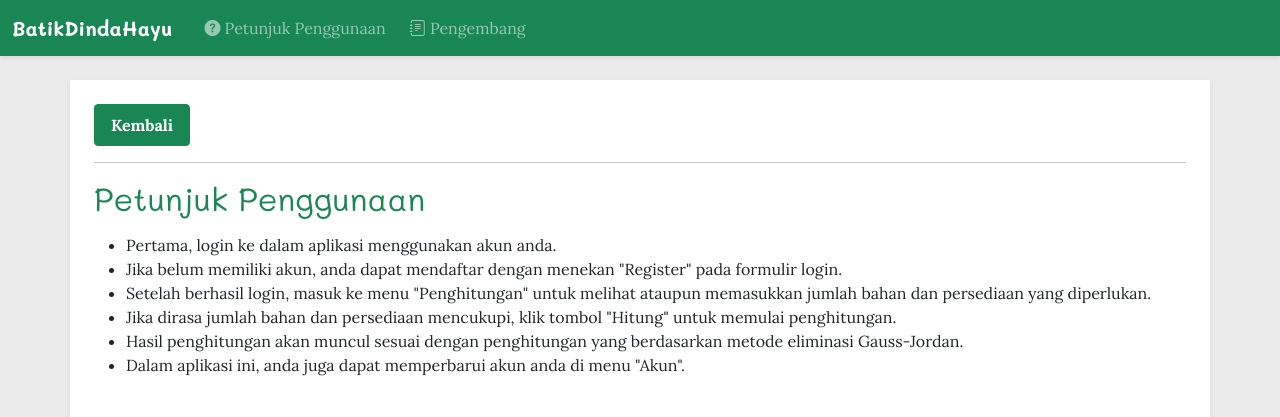
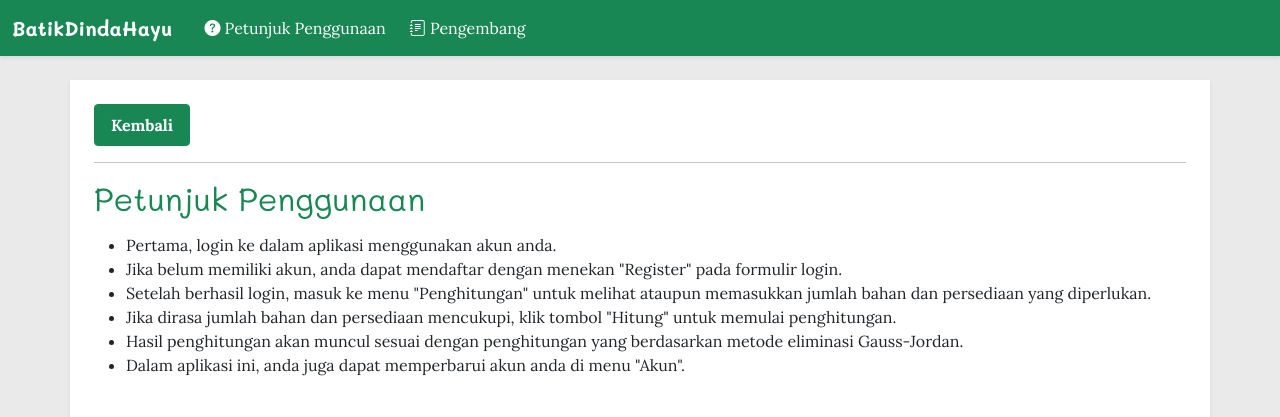
Before and after one commit to ahmadkhotibulu/WebApp-GaussJordan-BatikDindaHayu, a CodeIgniter 4 app: template app/Views/view_petunjuk.php in a window 1280 px wide. Shown: the top 417 px of the page. Run offline with PHP 8.4 and a stand-in for CodeIgniter, Linux system fonts and the light colour scheme; the template is opened without the code that fills it, so the values that code supplies are empty; some libraries are stand-ins or nearby versions.

Commit message:
Small UI improvement
- change opacity of navbar menu (top) to 100% to improve visibility.

```diff
--- a/app/Views/view_login.php
+++ b/app/Views/view_login.php
@@ -28,10 +28,10 @@
         <div class="collapse navbar-collapse" id="navbarSupportedContent">
           <ul class="navbar-nav ms-md-2" role="list">
             <li class="nav-item me-md-2">
-              <a class="nav-link" href="<?= base_url('petunjuk-page');?>"><i class="bi bi-question-circle-fill"></i> Petunjuk Penggunaan</a>
+              <a class="nav-link active" href="<?= base_url('petunjuk-page');?>"><i class="bi bi-question-circle-fill"></i> Petunjuk Penggunaan</a>
             </li>
             <li class="nav-item me-md-2">
-              <a class="nav-link" href="<?= base_url('pengembang-page');?>"><i class="bi bi-journal-text"></i> Pengembang</a>
+              <a class="nav-link active" href="<?= base_url('pengembang-page');?>"><i class="bi bi-journal-text"></i> Pengembang</a>
             </li>
           </ul>
         </div>
--- a/app/Views/view_pengembang.php
+++ b/app/Views/view_pengembang.php
@@ -28,10 +28,10 @@
         <div class="collapse navbar-collapse" id="navbarSupportedContent">
           <ul class="navbar-nav ms-md-2" role="list">
             <li class="nav-item me-md-2">
-              <a class="nav-link" href="<?= base_url('petunjuk-page');?>"><i class="bi bi-question-circle-fill"></i> Petunjuk Penggunaan</a>
+              <a class="nav-link active" href="<?= base_url('petunjuk-page');?>"><i class="bi bi-question-circle-fill"></i> Petunjuk Penggunaan</a>
             </li>
             <li class="nav-item me-md-2">
-              <a class="nav-link" href="<?= base_url('pengembang-page');?>"><i class="bi bi-journal-text"></i> Pengembang</a>
+              <a class="nav-link active" href="<?= base_url('pengembang-page');?>"><i class="bi bi-journal-text"></i> Pengembang</a>
             </li>
           </ul>
         </div>
--- a/app/Views/view_petunjuk.php
+++ b/app/Views/view_petunjuk.php
@@ -28,10 +28,10 @@
         <div class="collapse navbar-collapse" id="navbarSupportedContent">
           <ul class="navbar-nav ms-md-2" role="list">
             <li class="nav-item me-md-2">
-              <a class="nav-link" href="<?= base_url('petunjuk-page');?>"><i class="bi bi-question-circle-fill"></i> Petunjuk Penggunaan</a>
+              <a class="nav-link active" href="<?= base_url('petunjuk-page');?>"><i class="bi bi-question-circle-fill"></i> Petunjuk Penggunaan</a>
             </li>
             <li class="nav-item me-md-2">
-              <a class="nav-link" href="<?= base_url('pengembang-page');?>"><i class="bi bi-journal-text"></i> Pengembang</a>
+              <a class="nav-link active" href="<?= base_url('pengembang-page');?>"><i class="bi bi-journal-text"></i> Pengembang</a>
             </li>
           </ul>
         </div>
--- a/app/Views/view_register.php
+++ b/app/Views/view_register.php
@@ -28,10 +28,10 @@
         <div class="collapse navbar-collapse" id="navbarSupportedContent">
           <ul class="navbar-nav ms-md-2" role="list">
             <li class="nav-item me-md-2">
-              <a class="nav-link" href="<?= base_url('petunjuk-page');?>"><i class="bi bi-question-circle-fill"></i> Petunjuk Penggunaan</a>
+              <a class="nav-link active" href="<?= base_url('petunjuk-page');?>"><i class="bi bi-question-circle-fill"></i> Petunjuk Penggunaan</a>
             </li>
             <li class="nav-item me-md-2">
-              <a class="nav-link" href="<?= base_url('pengembang-page');?>"><i class="bi bi-journal-text"></i> Pengembang</a>
+              <a class="nav-link active" href="<?= base_url('pengembang-page');?>"><i class="bi bi-journal-text"></i> Pengembang</a>
             </li>
           </ul>
         </div>
```
